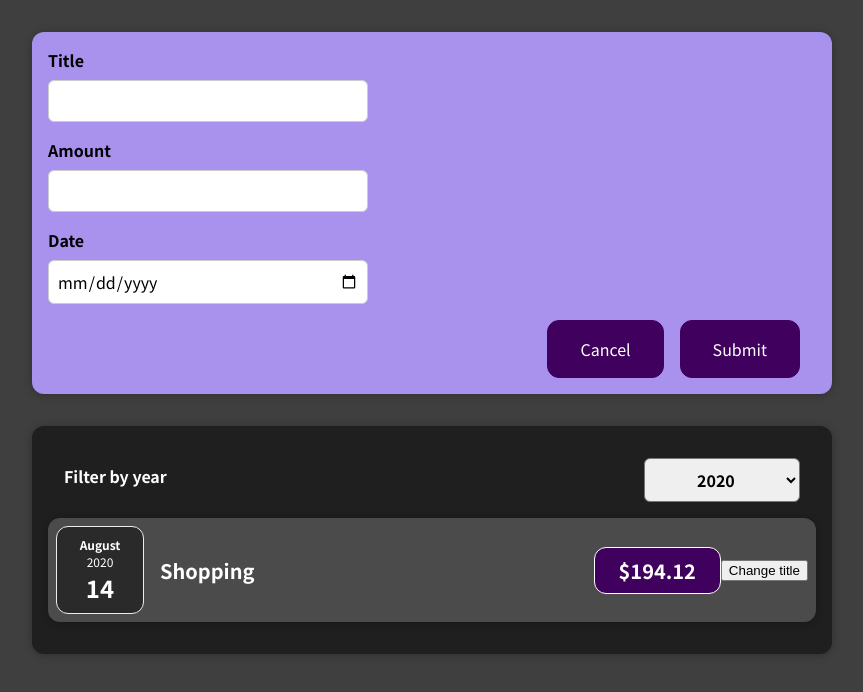
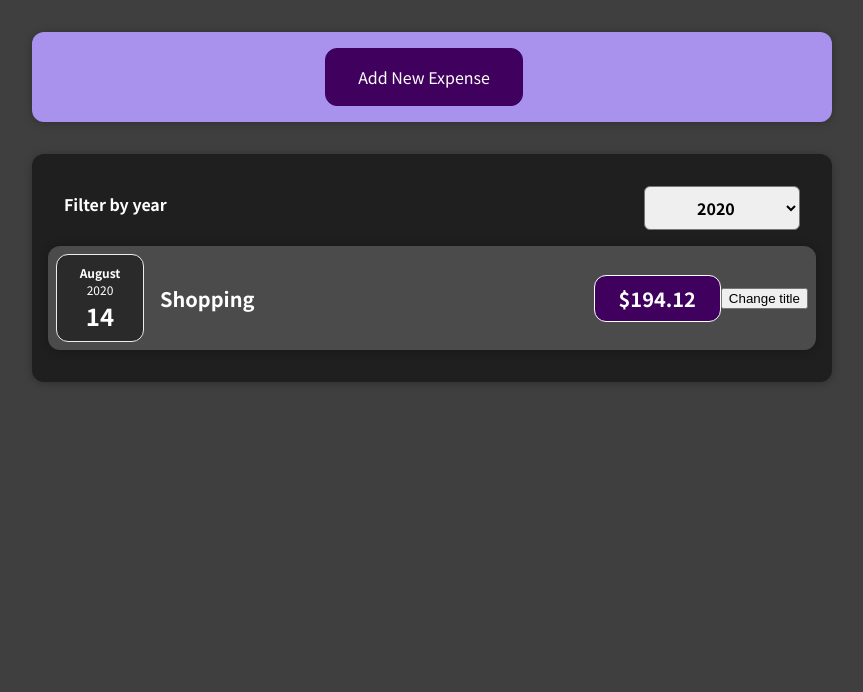
Before and after one commit to katerinagutich/expenses-tracker, a React (Create React App) app: page / in a window 1280 px wide. Shown: the top 692 px of the page, without its empty margins (208-1071 px from the left). Built offline with nearby package versions, Linux system fonts and the light colour scheme.

Commit message:
Add state for editing the form

```diff
--- a/src/components/NewExpense/NewExpense.js
+++ b/src/components/NewExpense/NewExpense.js
@@ -1,7 +1,10 @@
+import React, {useState} from 'react';
 import './NewExpense.css';
 import ExpenseForm from './ExpenseForm';
 
 const NewExpense = ({onAddExpense}) => {
+
+    const [isEditing, setIsEditing] = useState(false);
 
     const saveExpenseDataHandler = enteredExpenseData => {
         const expenseData = {
@@ -9,11 +12,28 @@
             id: Math.random().toString()
         };
         onAddExpense(expenseData);
+        setIsEditing(false);
+    };
+
+    const startEditingHandler = () => {
+        setIsEditing(true);
+    };
+
+    const stopEditingHandler = () => {
+        setIsEditing(false);
     };
 
     return (
         <div className="new-expense">
-            <ExpenseForm onSaveExpenseData={saveExpenseDataHandler} />
+            {!isEditing && (
+                <button onClick={startEditingHandler}>Add New Expense</button>
+            )}
+            {isEditing && (
+                <ExpenseForm
+                    onSaveExpenseData={saveExpenseDataHandler}
+                    onCancel={stopEditingHandler}
+                />
+            )}
         </div>
     );
 }
```
